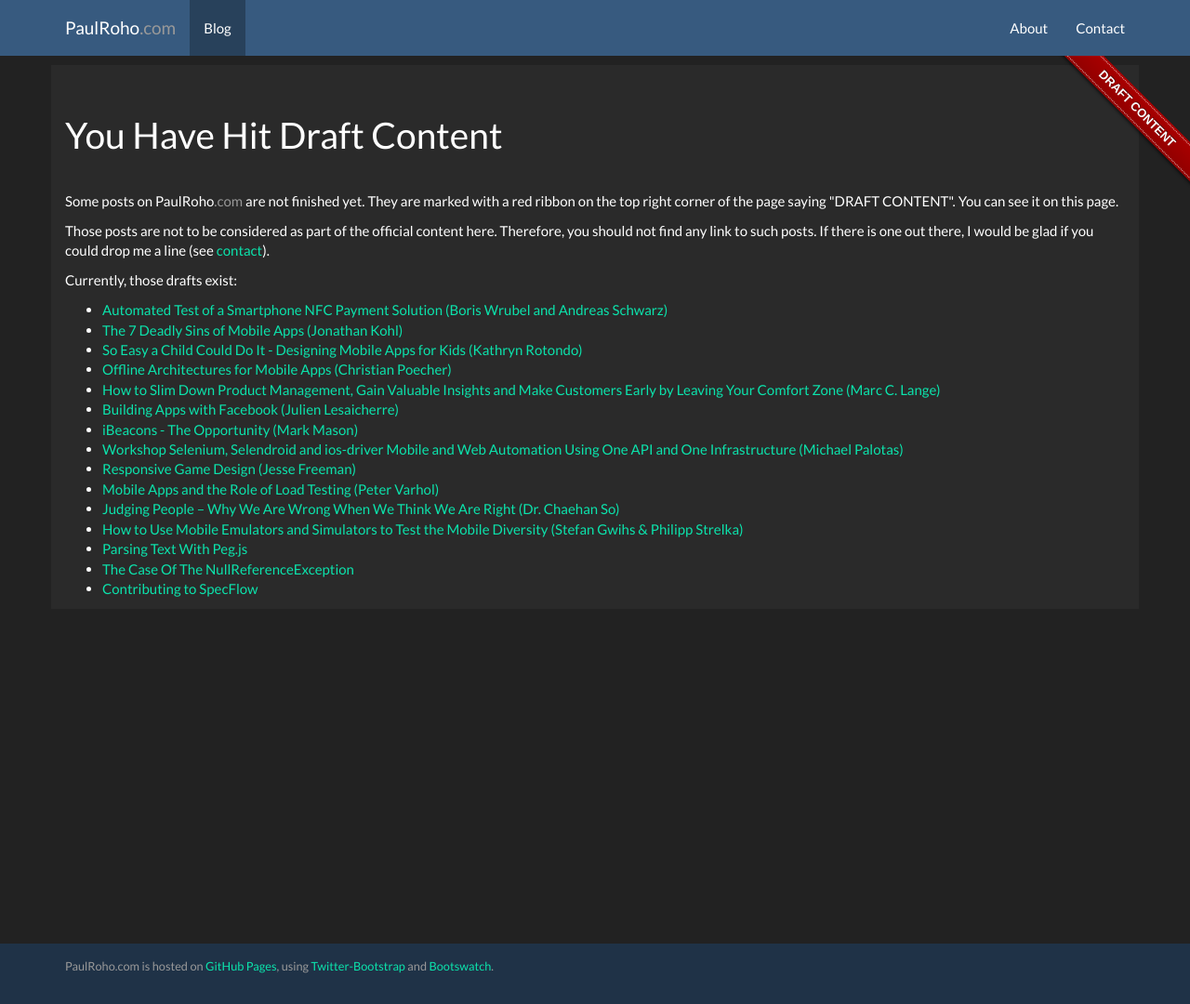
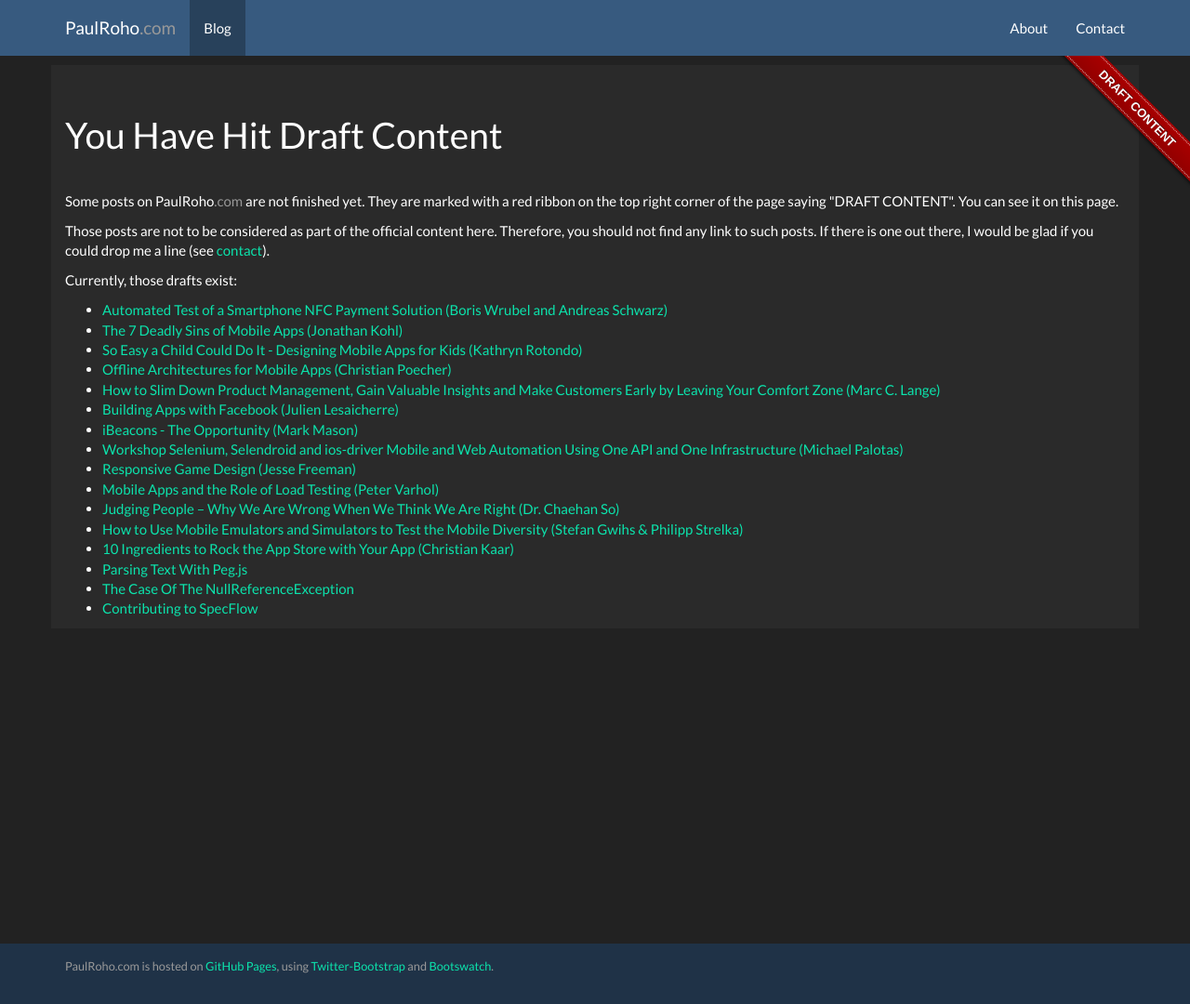
Before and after one commit to paulroho/paulroho.github.io, a Jekyll site: the page built from blog/draftcontent.html, in a window 1280 px wide and 1080 px high. Shown: the whole window at 93% size. Built offline with Jekyll 4.4.1, drawn with Linux system fonts in a browser that asks for light colours; nearby versions of some CDN libraries.

Commit message:
MAE2014: 10 Ingredients to Rock the App Store with Your App (Christian Kaar)

```diff
--- a/_posts/2014-09-29-Ten-Ingredients-to-Rock-the-App-Store.md
+++ b/_posts/2014-09-29-Ten-Ingredients-to-Rock-the-App-Store.md
@@ -1,39 +1,49 @@
-MAE2014 Day 1 - KeyNote: 10 Ingredients to Rock the App Store with Your App
+---
+layout: blogdraft
+title: 10 Ingredients to Rock the App Store with Your App (Christian Kaar)
+tags: [Mobile App Europe 2014, Mobile Apps]
+---
+
+Mobile App Europe 2014 Notes
+
+Keynote: 10 Ingredients to Rock the App Store with Your App
 ===
+Notes on a [keynote](http://mobileappeurope.com/talks/10-ingredients-rock-app-store-app/ "KeyNote: 10 Ingredients to Rock the App Store with Your App")
 by Christian Kaar (Runtastic)
+at the [Mobile App Europe 2014](http://mobileappeurope.com/).
 
 ---
 
-Started with 10 Squats with the audience
+(Started with 10 Squats with the audience)
 
-Currently 18 Apps (Outdoor Sports, Indoor Sports, Heart rate - even without belt, just the camera of the smart phone, weight management, nutrition, daily movement)
+Runtastic currently has 18 Apps in the stores (Outdoor Sports, Indoor Sports, Heart rate - even without belt, just the camera of the smart phone, weight management, nutrition, daily movement)
 
-90 million downloads
-40+ million registered users
-100 employees, 4 founders
+* 90 million downloads
+* 40+ million registered users
+* 100 employees, 4 founders
 
-1.3(iOS)/1.4(Android) mio apps
-~.5 mio apps downloaded once
-~50% used five times or more
+* 1.3(iOS)/1.4(Android) mio apps
+* ~.5 mio apps downloaded once
+* ~50% used five times or more
 
-10bill purchases AppStore
-13bill purchases Play Store
+* 10bill purchases AppStore
+* 13bill purchases Play Store
 
-#1. Create a Great Product
+##1. Create a Great Product
 * Solve a problem (e.g. Xx improved security problems with WhatsApp after purchased by Facebook)
 * Entertain
 * Improve another app (e.g. WhatsApp over Text messaging)
 * Functional
 * User Experience
 
-#2. Easy to Use
+##2. Easy to Use
 * Simplicity - no one has time to figure out how to operate with it.
 * Don't overload (20/80 rule)
 * Common patterns
 * Intuitive (the parents test - give it to your mom, example Shazam - just one button, Google search, one input box, one button, tinder dating app)
 * No user manual
 
-#3. Fast Iterations
+##3. Fast Iterations
 * Agile
 * Fail fast
 * Feedback
@@ -41,44 +51,44 @@
 * Build Automation
 * Continous Integration (Google Deverloper API - automatically deploy your apk to Alpha/Beta-channels)
 
-#4. Optimize For Platforms
+##4. Optimize For Platforms
 * Live a platform (in private life)
 * User interface
 * Platform guidelines (iOS: Action Specifics, Android: intents)
 * User experience
 
-#5. Build the Picture, Optimize the Details
+##5. Build the Picture, Optimize the Details
 * Think Big (4.99€, 500Yen, 8 is lucky number in HongKong - good to have an 8 in your price)
 * Localize contents (screenshots! Route in San Francisco: rectangular, Austria: outdoor route)
 * Pricing
 * Animations
 * ASO AppStore Search Optimization
 
-#6. (Give) Right Trigger Messages
+##6. (Give) Right Trigger Messages
 * Messages in a positive moment (e.g. Runtastic feedback: after a successful activity)
 * Content
 * Notifications - Engage the user to open the app
 * User Journey (1st step: sign up! 2nd step: make 5 activities, 3rd step: pay for extended features
 
-#7. Application Performance Management
+##7. Application Performance Management
 * Realtime user monitoring
 * Backend performance
 * End-to-end monitoring
 * App instrumentation
 * App crashes
 
-#8. App Reviews
+##8. App Reviews
 * Average rating (AppStore: new rating with each new version, Play Store: overall rating)
 * User feedback
 * Relevant for buy/download decision
 
-#9. Measure
+##9. Measure
 * Focus on relevant KPIs
 * Know your customers
 * Demographics
 * Drive your decisions on data
 
-#10. Team
+##10. Team
 * Together Everyone Achieves more
 * Responsibility
 * Passion
@@ -89,7 +99,7 @@
 
 DONI - Day of new ideas (once a month)
 
-# Conclusion
+## Conclusion
 * Strive for excellence
 * Test and fail fast
 * Application performance
```
